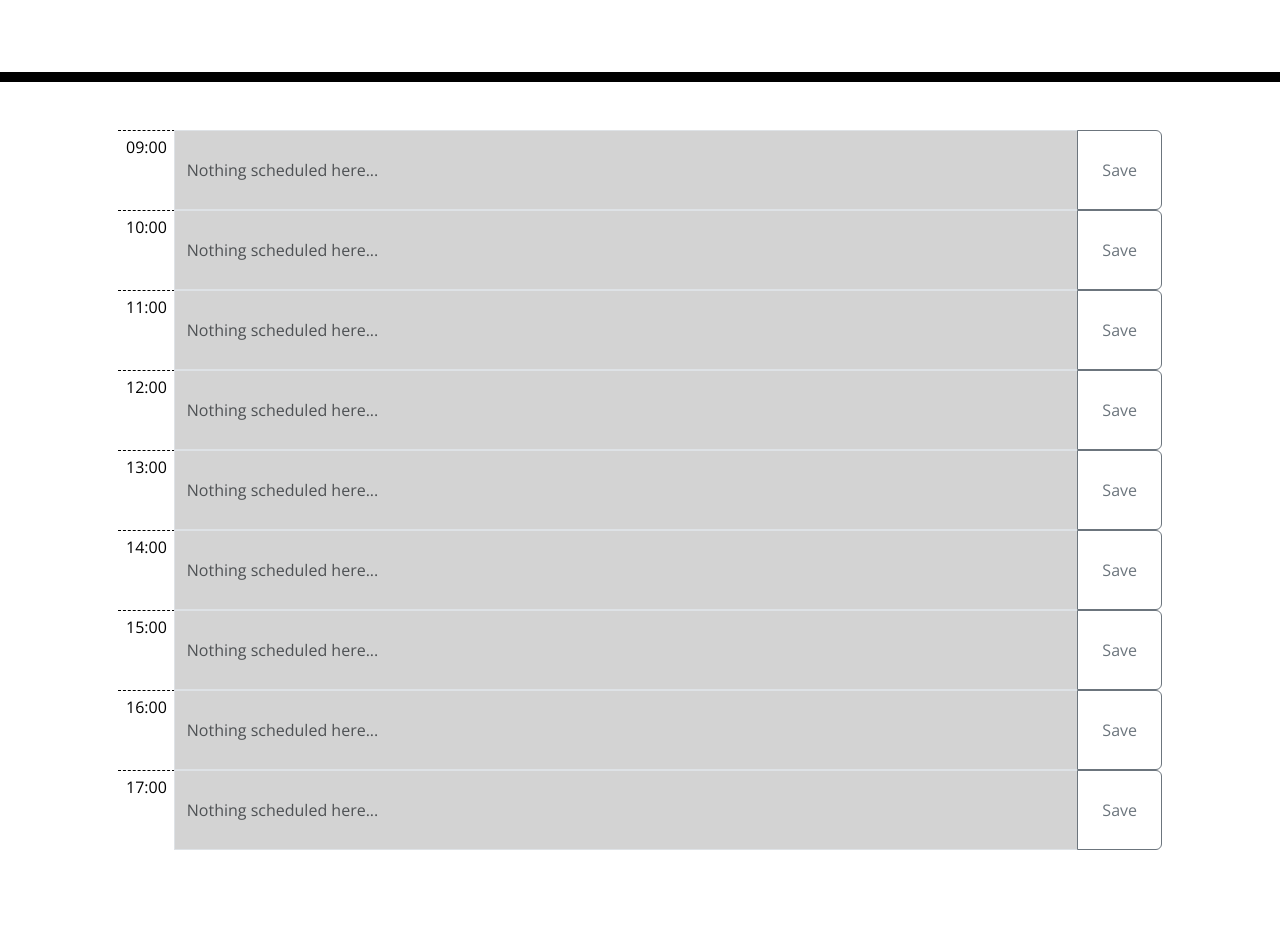
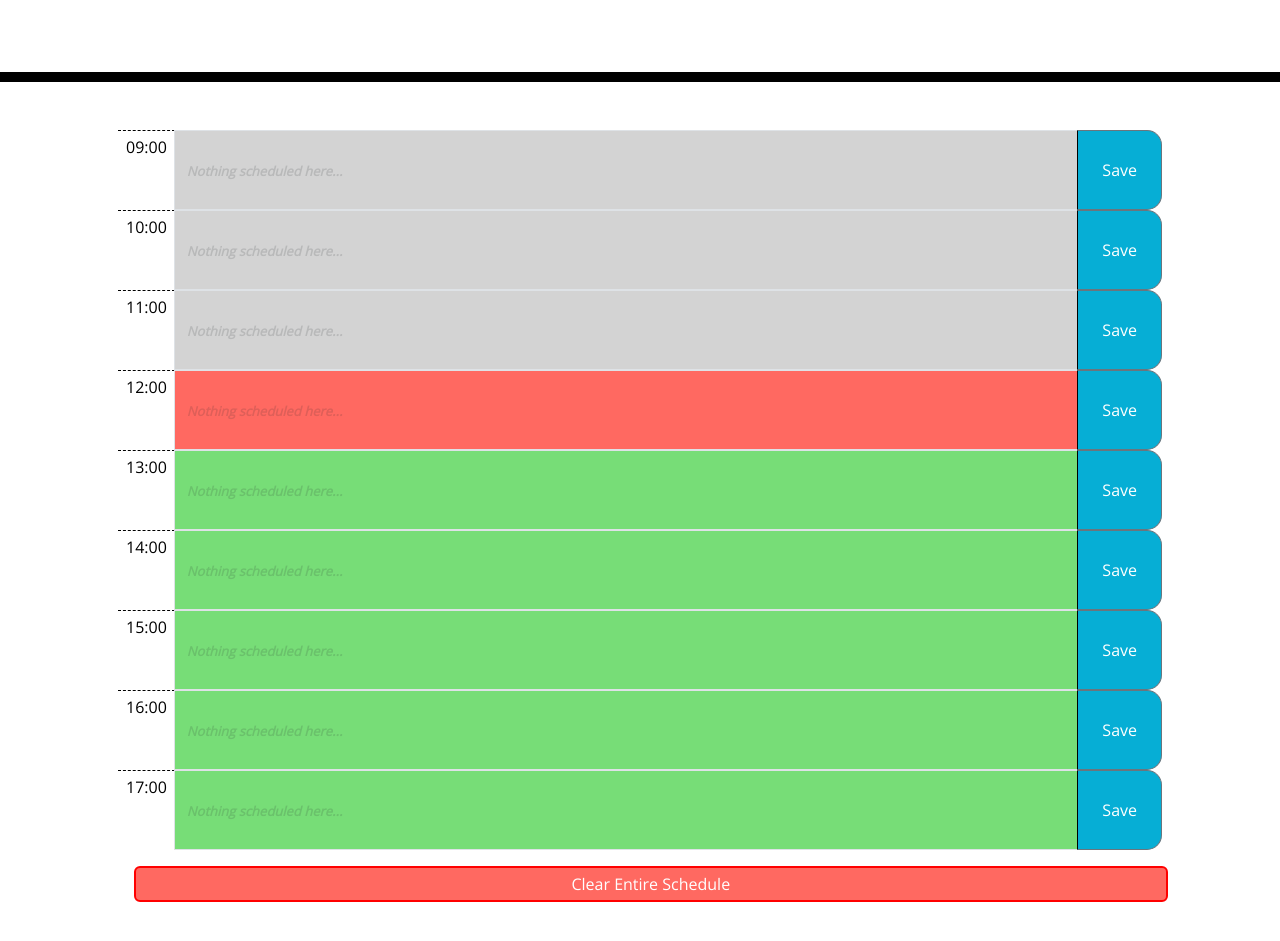
Before and after one commit to RowanKinross/rkinross-work-day-scheduler, a plain HTML site: page index.html in a window 1280 px wide. Shown: the part 205-1146 px from the top of the page. Before the commit the page ends 1119 px from the top, so only its background shows below. Drawn offline with nearby package versions, Linux system fonts and the light colour scheme.

Commit message:
cleaned-up-css-and-added-comments

```diff
--- a/assets/css/style.css
+++ b/assets/css/style.css
@@ -1,18 +1,13 @@
+/*targetting everything in the body of the html*/
 body {
   font-family: 'Open Sans', sans-serif;
   font-size: 16px;
   line-height: 1;
 }
 
-textarea {
-  background: transparent;
-  border: none;
-  resize: none;
-  color: #000000;
-  border-left: 1px solid black;
-  padding: 10px;
-}
 
+
+/* Title w/ description and current date */
 header {
   text-align: center;
   background-color: transparent;
@@ -22,52 +17,62 @@ header {
   padding: 60px;
 }
 
-.description {
-  white-space: pre-wrap;
-}
 
+
+
+/* All styles affecting the interactive planner (ol in html)*/
 .time-block {
   text-align: center;
   border-radius: 15px;
   height: 80px;
 }
 
-.row {
-  white-space: pre-wrap;
-  height: 80px;
-  border-top: 1px solid white;
-}
-
-.hour {
+.hour { /* time-block hour e.g '09:00' */
   background-color: #ffffff;
   color: #000000;
   border-top: 1px dashed #000000;
 }
-
-.past {
+.past { /* grey for events which have passed */
   background-color: #d3d3d3;
   color: white;
+  font-weight: bold;
 }
-
-.present {
+.present { /* red for events at the current time */
   background-color: #ff6961;
   color: white;
+  font-weight: bold;
 }
-
-.future {
+.future { /* green for events planned in the future */
   background-color: #77dd77;
   color: white;
+  font-weight: bold;
 }
-
-.saveBtn {
+.form-control::placeholder { /*placeholder styling to make it more distinguishable*/
+  opacity: 0.2;
+  font-style: italic;
+  font-size: small;
+}
+.saveBtn { /* blue save button for saving to local storage */
   border-left: 1px solid black;
   border-top-right-radius: 15px;
   border-bottom-right-radius: 15px;
   background-color: #06aed5;
   color: white;
 }
-
-.saveBtn i:hover {
+.saveBtn:hover { /* hover effects over the save buttons */
   font-size: 20px;
   transition: all 0.3s ease-in-out;
 }
+
+
+
+/* appended clear button for clearing the locally stored scheduled events */
+.clearButton {
+  width: 99%;
+  background-color: #ff6961;
+  color: white;
+  border: 2px solid red;
+}
+.clearButton:hover { /* hover distinguished to alert user before clicking */
+  background-color: red;
+}
--- a/assets/js/script.js
+++ b/assets/js/script.js
@@ -28,7 +28,7 @@ hoursArray = [
 ]
 
 
-const timeNow = dayjs().format('H'); //current time - juist the hour value
+const timeNow = dayjs().format('H')-8; //current time - juist the hour value
 
 
 //The current day displayed the top of the calender when a user opens the planner
@@ -42,23 +42,28 @@ $('#currentDay').text(dayjs().format('dddd, MMMM D')); //format e.g Saturday, Ja
 for (let i=0; i<hoursArray.length; i++) { //for loop to remove the relevant css classes
   hourArr = hoursArray[i];
   if (hourArr[1]<timeNow){
-    hourArr[0].children('input').removeClass('future present');
-  } else if (hourArr[1]=== timeNow){
-    hourArr[0].children('input').removeClass('future');
+    hourArr[0].children('input').addClass('past');
+  } else if (hourArr[1] == timeNow){
+    hourArr[0].children('input').addClass('present');
   } else {
+    hourArr[0].children('input').addClass('future')
   }
 
 
-  // get saved items (from local storage) when you load the page
+
+
+// Persist events between refreshes of a page
+  //get saved items (from local storage) when you load the page
 function getSavedItems() {
   const savedItems = JSON.parse(localStorage.getItem(hourArr[2]));
   if (savedItems != null && savedItems != ``) {
-    hourArr[0].children('input').removeAttr('placeholder');
+    //hourArr[0].children('input').removeAttr('placeholder');
     hourArr[0].children('input').attr("value", savedItems);
   }
 }
 getSavedItems()
 }
+
 
 
 
@@ -81,31 +86,13 @@ $( ".btn" ).on( "click", function(e) { // if a button is clicked
 
 
 
+  // clear all schedule items button
+  const clearButton = $('<button class="clearButton rounded m-3 px-5 py-2 " type="button">Clear Entire Schedule</button>');
 
-//6. Persist events between refreshes of a page
+  $('ol').append(clearButton)
 
-
-
-
-
-//!1. Display the current day at the top of the calender when a user opens the planner.
-  //!target top of the calendar
-  //! display dayjs() formatted to current day(?) day of the week, month and date e.g thursday, september 30th
-
-//!2. Present time blocks for standard business hours when the user scrolls down.
-  //!bootstrap input groups
-  //!time span 9am - 5pm
-  //!each slot 1 hour
-
-//!3. Color-code each time block based on past, present, and future when the time block is viewed.
-  //! if statement
-  //! give 'past', 'present' and 'future' classes accordingly
-
-//!4. Allow a user to enter an event when they click a time block
-  //! click event
-
-//!5. Save the event in local storage when the save button is clicked in that time block.
-  // set local storage
-
-//6. Persist events between refreshes of a page
-  // get local storage at beginning of page
+  $(clearButton).on('click', function(e){
+    e.preventDefault();
+    localStorage.clear();
+    location.reload();
+  })
--- a/index.html
+++ b/index.html
@@ -30,48 +30,48 @@
     <!-- Timeblocks go here -->
     <li class="input-group hourNine time-block">
       <span class="hour p-2">09:00</span>
-      <input type="text" class="form-control future present past" placeholder="Nothing scheduled here..." aria-label="Nothing scheduled here..." aria-describedby="inputGroup-sizing-lg">
-      <button class="btn btn-outline-secondary px-4" type="button">Save</button>
+      <input type="text" class="form-control" placeholder="Nothing scheduled here..." aria-label="Nothing scheduled here..." aria-describedby="inputGroup-sizing-lg">
+      <button class="btn saveBtn btn-outline-secondary px-4" type="button">Save</button>
     </li>
     <li class="input-group hourTen time-block">
       <span class="hour p-2">10:00</span>
-      <input type="text" class="form-control future present past" placeholder="Nothing scheduled here..." aria-label="Nothing scheduled here..." aria-describedby="inputGroup-sizing-lg">
-      <button class="btn btn-outline-secondary px-4" type="button">Save</button>
+      <input type="text" class="form-control" placeholder="Nothing scheduled here..." aria-label="Nothing scheduled here..." aria-describedby="inputGroup-sizing-lg">
+      <button class="btn saveBtn btn-outline-secondary px-4" type="button">Save</button>
     </li>
     <li class="input-group hourEleven time-block">
       <span class="hour p-2">11:00</span>
-      <input type="text" class="form-control future present past" placeholder="Nothing scheduled here..." aria-label="Nothing scheduled here..." aria-describedby="inputGroup-sizing-lg">
-      <button class="btn btn-outline-secondary px-4" type="button">Save</button>
+      <input type="text" class="form-control" placeholder="Nothing scheduled here..." aria-label="Nothing scheduled here..." aria-describedby="inputGroup-sizing-lg">
+      <button class="btn saveBtn btn-outline-secondary px-4" type="button">Save</button>
     </li>
     <li class="input-group hourTwelve time-block">
       <span class="hour p-2">12:00</span>
-      <input type="text" class="form-control future present past" placeholder="Nothing scheduled here..." aria-label="Nothing scheduled here..." aria-describedby="inputGroup-sizing-lg">
-      <button class="btn btn-outline-secondary px-4" type="button">Save</button>
+      <input type="text" class="form-control" placeholder="Nothing scheduled here..." aria-label="Nothing scheduled here..." aria-describedby="inputGroup-sizing-lg">
+      <button class="btn saveBtn btn-outline-secondary px-4" type="button">Save</button>
     </li>
     <li class="input-group hourThirteen time-block">
       <span class="hour p-2">13:00</span>
-      <input type="text" class="form-control future present past" placeholder="Nothing scheduled here..." aria-label="Nothing scheduled here..." aria-describedby="inputGroup-sizing-lg">
-      <button class="btn btn-outline-secondary px-4" type="button">Save</button>
+      <input type="text" class="form-control" placeholder="Nothing scheduled here..." aria-label="Nothing scheduled here..." aria-describedby="inputGroup-sizing-lg">
+      <button class="btn saveBtn btn-outline-secondary px-4" type="button">Save</button>
     </li>
     <li class="input-group hourFourteen time-block">
       <span class="hour p-2">14:00</span>
-      <input type="text" class="form-control future present past" placeholder="Nothing scheduled here..." aria-label="Nothing scheduled here..." aria-describedby="inputGroup-sizing-lg">
-      <button class="btn btn-outline-secondary px-4" type="button">Save</button>
+      <input type="text" class="form-control" placeholder="Nothing scheduled here..." aria-label="Nothing scheduled here..." aria-describedby="inputGroup-sizing-lg">
+      <button class="btn saveBtn btn-outline-secondary px-4" type="button">Save</button>
     </li>
     <li class="input-group hourFifteen time-block">
       <span class="hour p-2">15:00</span>
-      <input type="text" class="form-control future present past" placeholder="Nothing scheduled here..." aria-label="Nothing scheduled here..." aria-describedby="inputGroup-sizing-lg">
-      <button class="btn btn-outline-secondary px-4" type="button">Save</button>
+      <input type="text" class="form-control" placeholder="Nothing scheduled here..." aria-label="Nothing scheduled here..." aria-describedby="inputGroup-sizing-lg">
+      <button class="btn saveBtn btn-outline-secondary px-4" type="button">Save</button>
     </li>
     <li class="input-group hourSixteen time-block">
       <span class="hour p-2">16:00</span>
-      <input type="text" class="form-control future present past" placeholder="Nothing scheduled here..." aria-label="Nothing scheduled here..." aria-describedby="inputGroup-sizing-lg">
-      <button class="btn btn-outline-secondary px-4" type="button">Save</button>
+      <input type="text" class="form-control" placeholder="Nothing scheduled here..." aria-label="Nothing scheduled here..." aria-describedby="inputGroup-sizing-lg">
+      <button class="btn saveBtn btn-outline-secondary px-4" type="button">Save</button>
     </li>
     <li class="input-group hourSeventeen time-block">
       <span class="hour p-2">17:00</span>
-      <input type="text" class="form-control future present past" placeholder="Nothing scheduled here..." aria-label="Nothing scheduled here..." aria-describedby="inputGroup-sizing-lg">
-      <button class="btn btn-outline-secondary px-4" type="button">Save</button>
+      <input type="text" class="form-control" placeholder="Nothing scheduled here..." aria-label="Nothing scheduled here..." aria-describedby="inputGroup-sizing-lg">
+      <button class="btn saveBtn btn-outline-secondary px-4" type="button">Save</button>
     </li>
 
 
```
